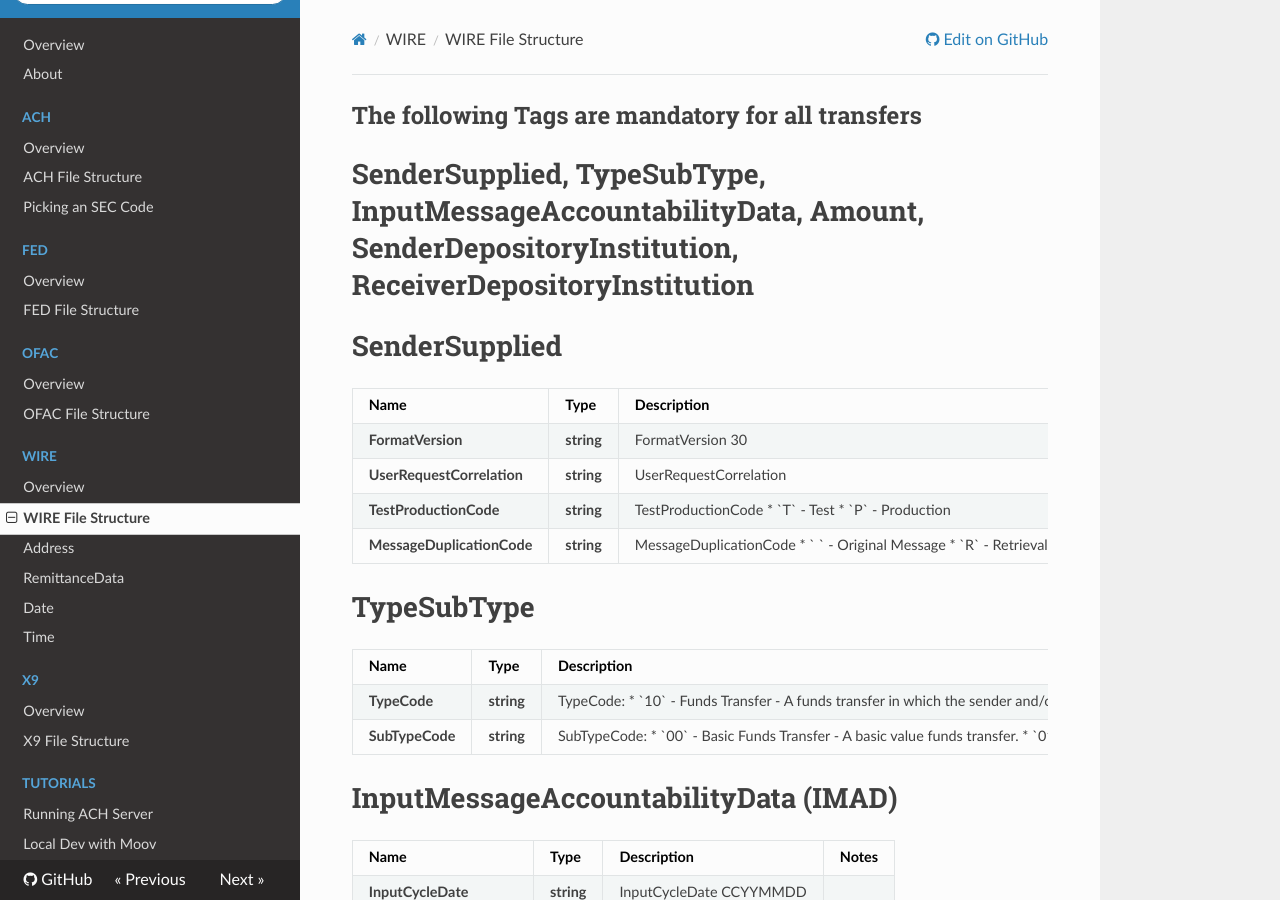
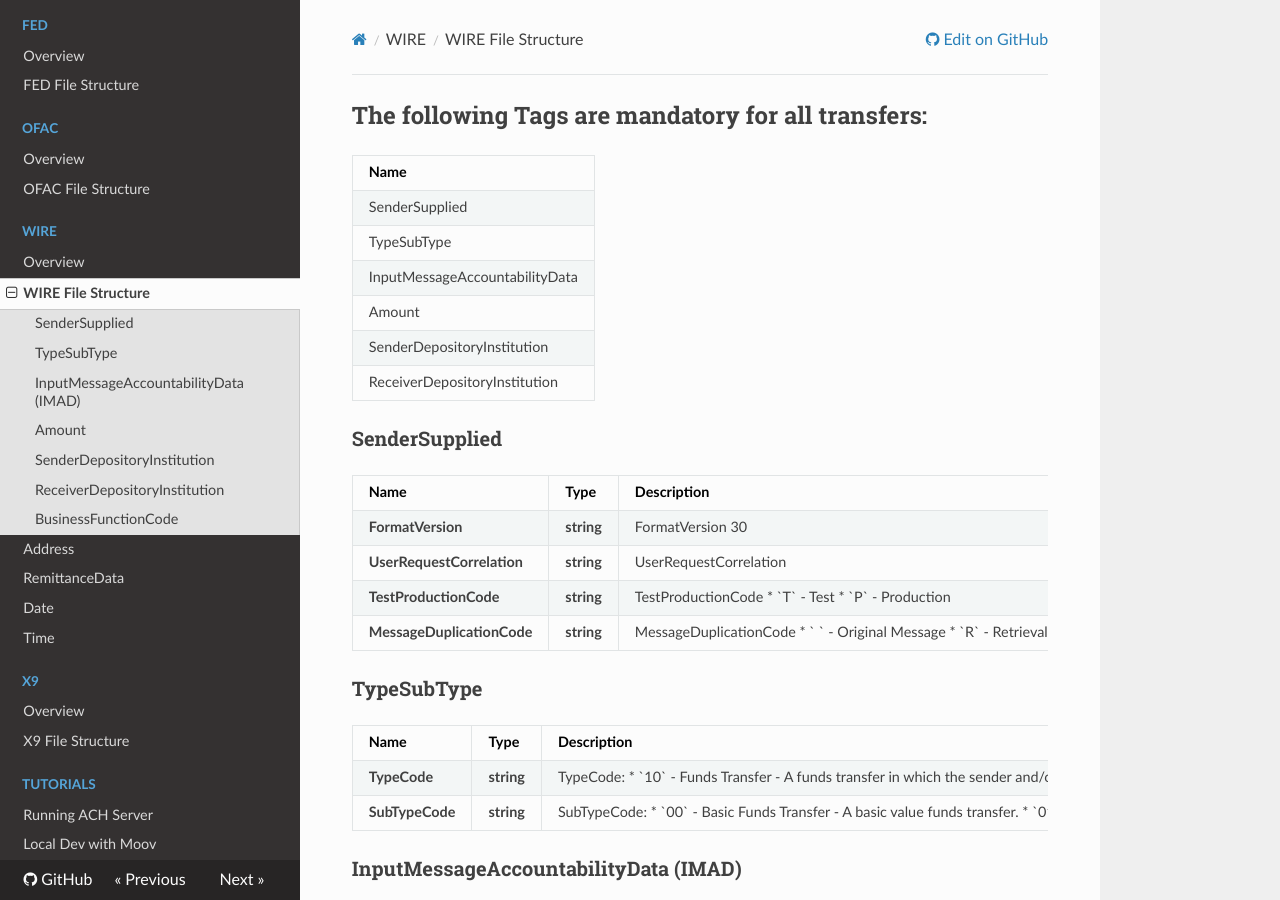
Before and after one commit to wadearnold/docs, an MkDocs documentation site: the page built from docs/wire/fedWireMessage-Structure.md, in a window 1280 px wide and 900 px high. Built offline with MkDocs 1.6.1, drawn with Linux system fonts in a browser that asks for light colours; nearby versions of some CDN libraries; old or Windows-style settings are respelled for this version of MkDocs; some of the changed text lies outside the part shown.

Commit message:
Make pretty

```diff
--- a/docs/wire/fedWireMessage-Structure.md
+++ b/docs/wire/fedWireMessage-Structure.md
@@ -1,8 +1,16 @@
-## The following Tags are mandatory for all transfers
+## The following Tags are mandatory for all transfers:
 
-# SenderSupplied, TypeSubType, InputMessageAccountabilityData, Amount, SenderDepositoryInstitution, ReceiverDepositoryInstitution
 
-# SenderSupplied
+Name |
+------------ |
+SenderSupplied |
+TypeSubType |
+InputMessageAccountabilityData |
+Amount |
+SenderDepositoryInstitution |
+ReceiverDepositoryInstitution |
+
+### SenderSupplied
 
 Name | Type | Description | Notes
 ------------ | ------------- | ------------- | -------------
@@ -11,14 +19,14 @@ Name | Type | Description | Notes
 **TestProductionCode** | **string** | TestProductionCode  * &#x60;T&#x60; - Test * &#x60;P&#x60; - Production  |
 **MessageDuplicationCode** | **string** | MessageDuplicationCode  * &#x60; &#x60; - Original Message * &#x60;R&#x60; - Retrieval of an original message * &#x60;P&#x60; - Resend  |
 
-# TypeSubType
+### TypeSubType
 
 Name | Type | Description | Notes
 ------------ | ------------- | ------------- | -------------
 **TypeCode** | **string** | TypeCode:  * &#x60;10&#x60; - Funds Transfer - A funds transfer in which the sender and/or receiver may be a bank or a third party (i.e., customer of a bank). * &#x60;15&#x60; - Foreign Transfer - A funds transfer to or from a foreign central bank or government or international organization with an account at the Federal Reserve Bank of New York. * &#x60;16&#x60; - Settlement Transfer - A funds transfer between Fedwire Funds Service participants.  |
 **SubTypeCode** | **string** | SubTypeCode:  * &#x60;00&#x60; - Basic Funds Transfer - A basic value funds transfer. * &#x60;01&#x60; - Request for Reversal - A non-value request for reversal of a funds transfer originated on the current business day. * &#x60;02&#x60; - Reversal of Transfer - A value reversal of a funds transfer received on the current business day.  May be used in response to a subtype code ‘01’ Request for Reversal. * &#x60;07&#x60; - Request for Reversal of a Prior Day Transfer - A non-value request for a reversal of a funds transfer originated on a prior business day. * &#x60;08&#x60; - Reversal of a Prior Day Transfer - A value reversal of a funds transfer received on a prior business day.  May be used in response to a subtype code ‘07’ Request for Reversal of a Prior Day Transfer. * &#x60;31&#x60; - Request for Credit (Drawdown) - A non-value request for the receiver to send a funds transfer to a designated party. * &#x60;32&#x60; - Funds Transfer Honoring a Request for Credit (Drawdown) -  A value funds transfer honoring a subtype 31 request for credit. * &#x60;33&#x60; -Refusal to Honor a Request for Credit (Drawdown) - A non-value message indicating refusal to honor a subtype 31 request for credit. * &#x60;90&#x60; - Service Message - A non-value message used to communicate questions and information that is not covered by a specific subtype.  |
 
-# InputMessageAccountabilityData (IMAD)
+### InputMessageAccountabilityData (IMAD)
 
 Name | Type | Description | Notes
 ------------ | ------------- | ------------- | -------------
@@ -26,27 +34,27 @@ Name | Type | Description | Notes
 **InputSource** | **string** | InputSource |
 **InputSequenceNumber** | **string** | InputSequenceNumber |
 
-# Amount
+### Amount
 
 Name | Type | Description | Notes
 ------------ | ------------- | ------------- | -------------
 **Amount** | **string** | Amount 12 numeric, right-justified with leading zeros, an implied decimal point and no commas; e.g., $12,345.67 becomes 000001234567 Can be all zeros for subtype 90  |
 
-# SenderDepositoryInstitution
+### SenderDepositoryInstitution
 
 Name | Type | Description | Notes
 ------------ | ------------- | ------------- | -------------
 **SenderABANumber** | **string** | SenderABANumber |
 **SenderShortName** | **string** | SenderShortName |
 
-# ReceiverDepositoryInstitution
+### ReceiverDepositoryInstitution
 
 Name | Type | Description | Notes
 ------------ | ------------- | ------------- | -------------
 **ReceiverABANumber** | **string** | ReceiverABANumber |
 **ReceiverShortName** | **string** | ReceiverShortName |
 
-# BusinessFunctionCode
+### BusinessFunctionCode
 
 Name | Type | Description | Notes
 ------------ | ------------- | ------------- | -------------
@@ -55,20 +63,20 @@ Name | Type | Description | Notes
 
 ## Other Transfer Information
 
-# SenderReference
+### SenderReference
 
 Name | Type | Description | Notes
 ------------ | ------------- | ------------- | -------------
 **SenderReference** | **string** | SenderReference | [optional]
 
-# LocalInstrument
+### LocalInstrument
 
 Name | Type | Description | Notes
 ------------ | ------------- | ------------- | -------------
 **LocalInstrumentCode** | **string** | LocalInstrument  * &#x60;ANSI&#x60; - ANSI X12 format * &#x60;COVS&#x60; - Sequence B Cover Payment Structured * &#x60;GXML&#x60; - General XML format * &#x60;IXML&#x60; - ISO 20022 XML formaT * &#x60;NARR&#x60; - Narrative Text * &#x60;PROP&#x60; - Proprietary Local Instrument Code * &#x60;RMTS&#x60; - Remittance Information Structured * &#x60;RRMT&#x60; - Related Remittance Information * &#x60;S820&#x60; - STP 820 format * &#x60;SWIF&#x60; - SWIFT field 70 (Remittance Information) * &#x60;UEDI&#x60; - UN/EDIFACT format  | [optional]
 **ProprietaryCode** | **string** | ProprietaryCode | [optional]
 
-# PaymentNotification
+### PaymentNotification
 
 Name | Type | Description | Notes
 ------------ | ------------- | ------------- | -------------
@@ -80,7 +88,7 @@ Name | Type | Description | Notes
 **FaxNumber** | **string** | FaxNumber | [optional]
 **EndToEndIdentification** | **string** | EndToEndIdentification | [optional]
 
-# Charges
+### Charges
 
 Name | Type | Description | Notes
 ------------ | ------------- | ------------- | -------------
@@ -90,14 +98,14 @@ Name | Type | Description | Notes
 **SendersChargesThree** | **string** | SendersChargesThree  The first three characters must contain an alpha currency code (e.g., USD).  The remaining characters for the amount must begin with at least one numeric character (0-9) and only one decimal comma marker.  $1,234.56 should be entered as USD1234,56 and $0.99 should be entered as USD0,99.  | [optional]
 **SendersChargesFour** | **string** | SendersChargesFour  The first three characters must contain an alpha currency code (e.g., USD).  The remaining characters for the amount must begin with at least one numeric character (0-9) and only one decimal comma marker.  $1,234.56 should be entered as USD1234,56 and $0.99 should be entered as USD0,99.  | [optional]
 
-# InstructedAmount
+### InstructedAmount
 
 Name | Type | Description | Notes
 ------------ | ------------- | ------------- | -------------
 **CurrencyCode** | **string** | CurrencyCode | [optional]
 **Amount** | **string** | Amount  Must begin with at least one numeric character (0-9) and contain only one decimal comma marker (e.g., $1,234.56 should be entered as 1234,56 and $0.99 should be entered as  | [optional]
 
-# ExchangeRate
+### ExchangeRate
 
 Name | Type | Description | Notes
 ------------ | ------------- | ------------- | -------------
@@ -105,7 +113,7 @@ Name | Type | Description | Notes
 
 ## Beneficiary Information
 
-# IntermediaryFI
+### IntermediaryFI
 
 Name | Type | Description | Notes
 ------------ | ------------- | ------------- | -------------
@@ -114,7 +122,7 @@ Name | Type | Description | Notes
 **Name** | **string** | Name |
 **Address** | [**Address**](address.md) |  |
 
-# BeneficiaryFI
+### BeneficiaryFI
 
 Name | Type | Description | Notes
 ------------ | ------------- | ------------- | -------------
@@ -123,7 +131,7 @@ Name | Type | Description | Notes
 **Name** | **string** | Name |
 **Address** | [**Address**](address.md) |  |
 
-# Beneficiary
+### Beneficiary
 
 Name | Type | Description | Notes
 ------------ | ------------- | ------------- | -------------
@@ -132,13 +140,13 @@ Name | Type | Description | Notes
 **Name** | **string** | Name |
 **Address** | [**Address**](address.md) |  |
 
-# BeneficiaryReference
+### BeneficiaryReference
 
 Name | Type | Description | Notes
 ------------ | ------------- | ------------- | -------------
 **BeneficiaryReference** | **string** | BeneficiaryReference | [optional]
 
-# AccountDebitedDrawdown
+### AccountDebitedDrawdown
 
 Name | Type | Description | Notes
 ------------ | ------------- | ------------- | -------------
@@ -149,7 +157,7 @@ Name | Type | Description | Notes
 
 ## Originator Information
 
-# Originator
+### Originator
 
 Name | Type | Description | Notes
 ------------ | ------------- | ------------- | -------------
@@ -158,7 +166,7 @@ Name | Type | Description | Notes
 **Name** | **string** | Name |
 **Address** | [**Address**](address.md) |  |
 
-# OriginatorOptionF
+### OriginatorOptionF
 
 Name | Type | Description | Notes
 ------------ | ------------- | ------------- | -------------
@@ -168,7 +176,7 @@ Name | Type | Description | Notes
 **LineTwo** | **string** | LineTwo  Format: Must begin with one of the following Line Codes followed by a slash and at least one valid non-space character. 1 Name 2 Address 3 Country and Town 4 Date of Birth 5 Place of Birth 6 Customer Identification Number 7 National Identity Number 8 Additional Information  For example: 2/123 MAIN STREET 3/US/NEW YORK, NY 10000 7/111-22-3456  | [optional]
 **LineThree** | **string** | LineThree  Format: Must begin with one of the following Line Codes followed by a slash and at least one valid non-space character. 1 Name 2 Address 3 Country and Town 4 Date of Birth 5 Place of Birth 6 Customer Identification Number 7 National Identity Number 8 Additional Information  For example: 2/123 MAIN STREET 3/US/NEW YORK, NY 10000 7/111-22-3456  | [optional]
 
-# OriginatorFI
+### OriginatorFI
 
  Name | Type | Description | Notes
  ------------ | ------------- | ------------- | -------------
@@ -177,7 +185,7 @@ Name | Type | Description | Notes
  **Name** | **string** | Name |
  **Address** | [**Address**](address.md) |
 
-# InstructingFI
+### InstructingFI
 
  Name | Type | Description | Notes
  ------------ | ------------- | ------------- | -------------
@@ -186,13 +194,13 @@ Name | Type | Description | Notes
  **Name** | **string** | Name |
  **Address** | [**Address**](address.md) |
 
-# AccountCreditedDrawdown
+### AccountCreditedDrawdown
 
 Name | Type | Description | Notes
 ------------ | ------------- | ------------- | -------------
 **DrawdownCreditAccountNumber** | **string** | DrawdownCreditAccountNumber  9 character ABA  | [optional]
 
-# OriginatorToBeneficiary
+### OriginatorToBeneficiary
 
 Name | Type | Description | Notes
 ------------ | ------------- | ------------- | -------------
@@ -203,7 +211,7 @@ Name | Type | Description | Notes
 
 ## Financial Institution to Financial Institution Information
 
-# ReceiverFI
+### ReceiverFI
 
 Name | Type | Description | Notes
 ------------ | ------------- | ------------- | -------------
@@ -214,7 +222,7 @@ Name | Type | Description | Notes
 **LineFive** | **string** | LineFive | [optional]
 **LineSix** | **string** | LineSix | [optional]
 
-# DrawdownDebitAccountAdvice
+### DrawdownDebitAccountAdvice
 
 Name | Type | Description | Notes
 ------------ | ------------- | ------------- | -------------
@@ -228,7 +236,7 @@ Name | Type | Description | Notes
 **LineFive** | **string** | LineFive | [optional]
 **LineSix** | **string** | LineSix | [optional]
 
-# IntermediaryFI
+### IntermediaryFI
 
 Name | Type | Description | Notes
 ------------ | ------------- | ------------- | -------------
@@ -239,7 +247,7 @@ Name | Type | Description | Notes
 **LineFive** | **string** | LineFive | [optional]
 **LineSix** | **string** | LineSix | [optional]
 
-# IntermediaryFIAdvice
+### IntermediaryFIAdvice
 
 Name | Type | Description | Notes
 ------------ | ------------- | ------------- | -------------
@@ -251,7 +259,7 @@ Name | Type | Description | Notes
 **LineFive** | **string** | LineFive | [optional]
 **LineSix** | **string** | LineSix | [optional]
 
-# BeneficiaryFI
+### BeneficiaryFI
 
 Name | Type | Description | Notes
 ------------ | ------------- | ------------- | -------------
@@ -262,7 +270,7 @@ Name | Type | Description | Notes
 **LineFive** | **string** | LineFive | [optional]
 **LineSix** | **string** | LineSix | [optional]
 
-# BeneficiaryFIAdvice
+### BeneficiaryFIAdvice
 
 Name | Type | Description | Notes
 ------------ | ------------- | ------------- | -------------
@@ -274,7 +282,7 @@ Name | Type | Description | Notes
 **LineFive** | **string** | LineFive | [optional]
 **LineSix** | **string** | LineSix | [optional]
 
-# Beneficiary
+### Beneficiary
 
 Name | Type | Description | Notes
 ------------ | ------------- | ------------- | -------------
@@ -285,7 +293,7 @@ Name | Type | Description | Notes
 **LineFive** | **string** | LineFive | [optional]
 **LineSix** | **string** | LineSix | [optional]
 
-# Beneficiary Advice
+### Beneficiary Advice
 
 Name | Type | Description | Notes
 ------------ | ------------- | ------------- | -------------
@@ -297,14 +305,14 @@ Name | Type | Description | Notes
 **LineFive** | **string** | LineFive | [optional]
 **LineSix** | **string** | LineSix | [optional]
 
-# PaymentMethodToBeneficiary
+### PaymentMethodToBeneficiary
 
 Name | Type | Description | Notes
 ------------ | ------------- | ------------- | -------------
 **PaymentMethod** | **string** | PaymentMethod | [optional]
 **Additional** | **string** |  | [optional]
 
-# AdditionalFiToFi
+### AdditionalFiToFi
 
 Name | Type | Description | Notes
 ------------ | ------------- | ------------- | -------------
@@ -317,14 +325,14 @@ Name | Type | Description | Notes
 
 ## Cover Payment Information
 
-# CurrencyInstructedAmount
+### CurrencyInstructedAmount
 
 Name | Type | Description | Notes
 ------------ | ------------- | ------------- | -------------
 **SwiftFieldTag** | **string** | SwiftFieldTag | [optional]
 **Amount** | **string** | Amount | [optional]
 
-# OrderingCustomer
+### OrderingCustomer
 
 Name | Type | Description | Notes
 ------------ | ------------- | ------------- | -------------
@@ -335,7 +343,7 @@ Name | Type | Description | Notes
 **SwiftLineFour** | **string** | SwiftLineFour | [optional]
 **SwiftLineFive** | **string** | SwiftLineFive | [optional]
 
-# OrderingInstitution
+### OrderingInstitution
 
 Name | Type | Description | Notes
 ------------ | ------------- | ------------- | -------------
@@ -346,7 +354,7 @@ Name | Type | Description | Notes
 **SwiftLineFour** | **string** | SwiftLineFour | [optional]
 **SwiftLineFive** | **string** | SwiftLineFive | [optional]
 
-# IntermediaryInstitution
+### IntermediaryInstitution
 
 Name | Type | Description | Notes
 ------------ | ------------- | ------------- | -------------
@@ -357,7 +365,7 @@ Name | Type | Description | Notes
 **SwiftLineFour** | **string** | SwiftLineFour | [optional]
 **SwiftLineFive** | **string** | SwiftLineFive | [optional]
 
-# InstitutionAccount
+### InstitutionAccount
 
 Name | Type | Description | Notes
 ------------ | ------------- | ------------- | -------------
@@ -368,7 +376,7 @@ Name | Type | Description | Notes
 **SwiftLineFour** | **string** | SwiftLineFour | [optional]
 **SwiftLineFive** | **string** | SwiftLineFive | [optional]
 
-# BeneficiaryCustomer
+### BeneficiaryCustomer
 
 Name | Type | Description | Notes
 ------------ | ------------- | ------------- | -------------
@@ -379,7 +387,7 @@ Name | Type | Description | Notes
 **SwiftLineFour** | **string** | SwiftLineFour | [optional]
 **SwiftLineFive** | **string** | SwiftLineFive | [optional]
 
-# Remittance
+### Remittance
 
 Name | Type | Description | Notes
 ------------ | ------------- | ------------- | -------------
@@ -389,7 +397,7 @@ Name | Type | Description | Notes
 **SwiftLineThree** | **string** | SwiftLineThree | [optional]
 **SwiftLineFour** | **string** | SwiftLineFour | [optional]
 
-# Sender to Receiver
+### Sender to Receiver
 
 Name | Type | Description | Notes
 ------------ | ------------- | ------------- | -------------
@@ -401,14 +409,14 @@ Name | Type | Description | Notes
 **SwiftLineFive** | **string** | SwiftLineFive | [optional]
 **SwiftLineSix** | **string** | SwiftLineSix | [optional]
 
-# Unstructured Addenda
+###  Unstructured Addenda
 
 Name | Type | Description | Notes
 ------------ | ------------- | ------------- | -------------
 **AddendaLength** | **string** | AddendaLength  Addenda Length must be numeric, padded with leading zeros if less than four characters and must equal length of content in Addenda Information (e.g., if content of Addenda Information is 987 characters, Addenda Length must be 0987).  | [optional]
 **Addenda** | **string** | Addenda | [optional]
 
-# RelatedRemittance
+### RelatedRemittance
 
 Name | Type | Description | Notes
 ------------ | ------------- | ------------- | -------------
@@ -419,7 +427,7 @@ Name | Type | Description | Notes
 
 ## Structured Remittance Information
 
-# RemittanceOriginator
+#### RemittanceOriginator
 
 Name | Type | Description | Notes
 ------------ | ------------- | ------------- | -------------
@@ -437,7 +445,7 @@ Name | Type | Description | Notes
 **ContactElectronicAddress** | **string** | ContactElectronicAddress ( i.e., E-mail or URL address) | [optional]
 **ContactOther** | **string** | ContactOther | [optional]
 
-# RemittanceBeneficiary
+### RemittanceBeneficiary
 
 Name | Type | Description | Notes
 ------------ | ------------- | ------------- | -------------
@@ -448,7 +456,7 @@ Name | Type | Description | Notes
 **DateBirthPlace** | **string** | DateBirthPlace | [optional]
 **RemittanceData** | [**RemittanceData**](RemittanceData.md) |  | [optional]
 
-# PrimaryRemittanceDocument
+### PrimaryRemittanceDocument
 
 Name | Type | Description | Notes
 ------------ | ------------- | ------------- | -------------
@@ -457,28 +465,28 @@ Name | Type | Description | Notes
 **DocumentIdentificationNumber** | **string** | DocumentIdentificationNumber | [optional]
 **Issuer** | **string** | Issuer | [optional]
 
-# ActualAmountPaid
+### ActualAmountPaid
 
 Name | Type | Description | Notes
 ------------ | ------------- | ------------- | -------------
 **CurrencyCode** | **string** | CurrencyCode | [optional]
 **Amount** | **string** | Amount Must contain at least one numeric character and only one decimal period marker (e.g., $1,234.56 should be entered as 1234.56). Can have up to 5 numeric characters following the decimal period marker (e.g., 1234.56789). Amount must be greater than zero (i.e., at least .01).  | [optional]
 
-# GrossAmountOfRemittanceDocument
+### GrossAmountOfRemittanceDocument
 
 Name | Type | Description | Notes
 ------------ | ------------- | ------------- | -------------
 **CurrencyCode** | **string** | CurrencyCode | [optional]
 **Amount** | **string** | Amount Must contain at least one numeric character and only one decimal period marker (e.g., $1,234.56 should be entered as 1234.56). Can have up to 5 numeric characters following the decimal period marker (e.g., 1234.56789). Amount must be greater than zero (i.e., at least .01).  | [optional]
 
-# AmountNegotiatedDiscount
+### AmountNegotiatedDiscount
 
 Name | Type | Description | Notes
 ------------ | ------------- | ------------- | -------------
 **CurrencyCode** | **string** | CurrencyCode | [optional]
 **Amount** | **string** | Amount Must contain at least one numeric character and only one decimal period marker (e.g., $1,234.56 should be entered as 1234.56). Can have up to 5 numeric characters following the decimal period marker (e.g., 1234.56789). Amount must be greater than zero (i.e., at least .01).  | [optional]
 
- # Adjustment
+### Adjustment
 
  Name | Type | Description | Notes
  ------------ | ------------- | ------------- | -------------
@@ -488,13 +496,13 @@ Name | Type | Description | Notes
  **Amount** | **string** | Amount Must contain at least one numeric character and only one decimal period marker (e.g., $1,234.56 should be entered as 1234.56). Can have up to 5 numeric characters following the decimal period marker (e.g., 1234.56789). Amount must be greater than zero (i.e., at least .01).  | [optional]
  **AdditionalInfo** | **string** | AdditionalInfo | [optional]
 
- # DateRemittanceDocument
+### DateRemittanceDocument
 
  Name | Type | Description | Notes
  ------------ | ------------- | ------------- | -------------
  **DateRemittanceDocument** | **string** | DateRemittanceDocument CCYYMMDD | [optional]
 
- # SecondaryRemittanceDocument
+### SecondaryRemittanceDocument
 
  Name | Type | Description | Notes
  ------------ | ------------- | ------------- | -------------
@@ -503,7 +511,7 @@ Name | Type | Description | Notes
  **DocumentIdentificationNumber** | **string** | documentIdentificationNumber | [optional]
  **Issuer** | **string** | Issuer | [optional]
 
- # RemittanceFreeText
+### RemittanceFreeText
 
  Name | Type | Description | Notes
  ------------ | ------------- | ------------- | -------------
@@ -513,7 +521,7 @@ Name | Type | Description | Notes
 
  ## Information Appended by the FEDWire Funds Service
 
- # MessageDisposition
+### MessageDisposition
 
 Name | Type | Description | Notes
 ------------ | ------------- | ------------- | -------------
@@ -522,15 +530,15 @@ Name | Type | Description | Notes
 **MessageDuplicationCode** | **string** | MessageDuplicationCode  * &#x60; &#x60; - Original Message * &#x60;R&#x60; - Retrieval of an original message * &#x60;P&#x60; - Resend  | [optional]
 **MessageStatusIndicator** | **string** | Message Status Indicator  Outgoing Messages * &#x60;0&#x60; - In process or Intercepted * &#x60;2&#x60; - Successful with Accounting (Value) * &#x60;3&#x60; - Rejected due to Error Condition * &#x60;7&#x60; - Successful without Accounting (Non-Value)  Incoming Messages * &#x60;N&#x60; - Successful with Accounting (Value) * &#x60;S&#x60; - Successful without Accounting (Non-Value)  | [optional]
 
- # ReceiptTimeStamp
+### ReceiptTimeStamp
 
  Name | Type | Description | Notes
  ------------ | ------------- | ------------- | -------------
- **ReceiptDate** | [**DateMmdd**](DateMMDD.md) |  | [optional]
- **ReceiptTime** | [**TimeHhmm**](TimeHHMM.md) |  | [optional]
+ **ReceiptDate** | [**DateMmdd**](DateMmdd.md) |  | [optional]
+ **ReceiptTime** | [**TimeHhmm**](TimeHhmm.md) |  | [optional]
  **ReceiptApplicationIdentification** | **string** | ApplicationIdentification | [optional]
 
- # OutputMessageAccountabilityData
+### OutputMessageAccountabilityData
 
  Name | Type | Description | Notes
  ------------ | ------------- | ------------- | -------------
@@ -541,7 +549,7 @@ Name | Type | Description | Notes
  **OutputTime** | [**TimeHhmm**](TimeHHMM.md) |  | [optional]
  **OutputFRBApplicationIdentification** | **string** | OutputFRBApplicationIdentification | [optional]
 
-# ErrorWire
+### ErrorWire
 
 Name | Type | Description | Notes
 ------------ | ------------- | ------------- | -------------
```
